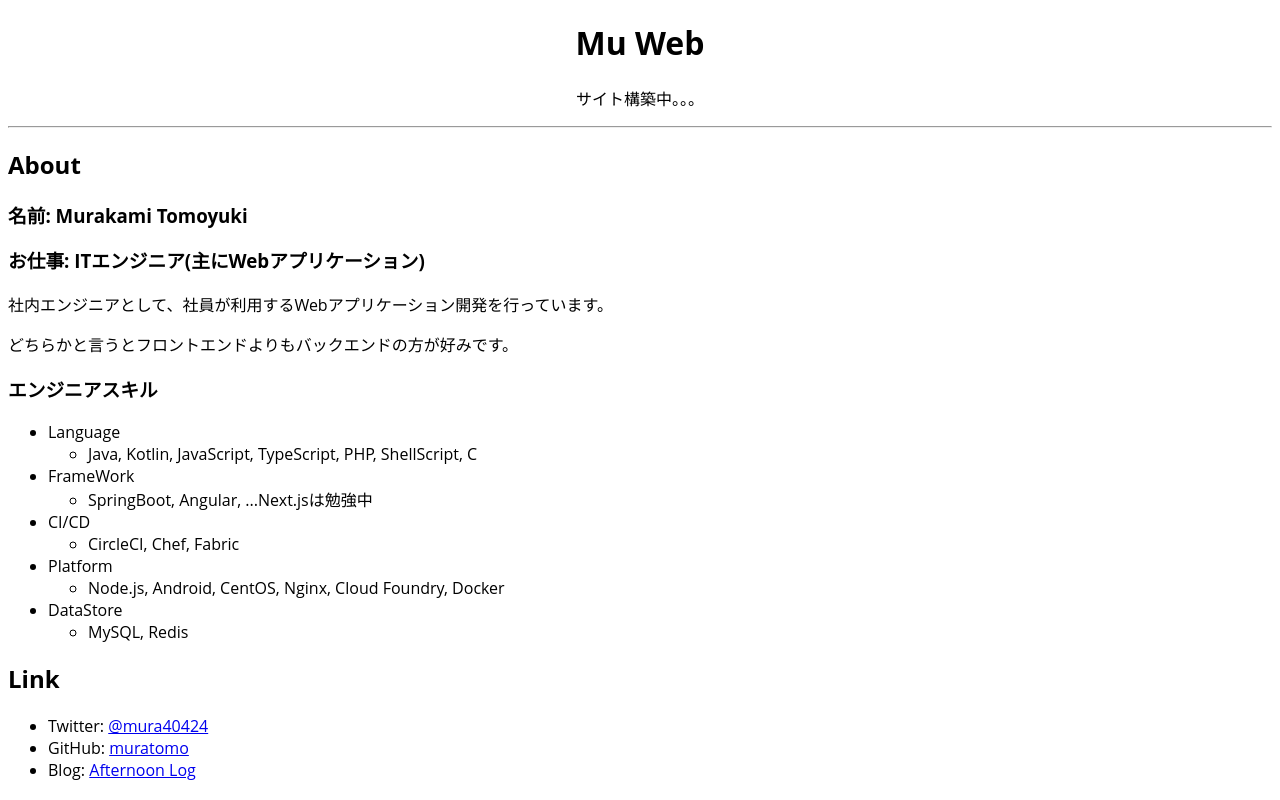
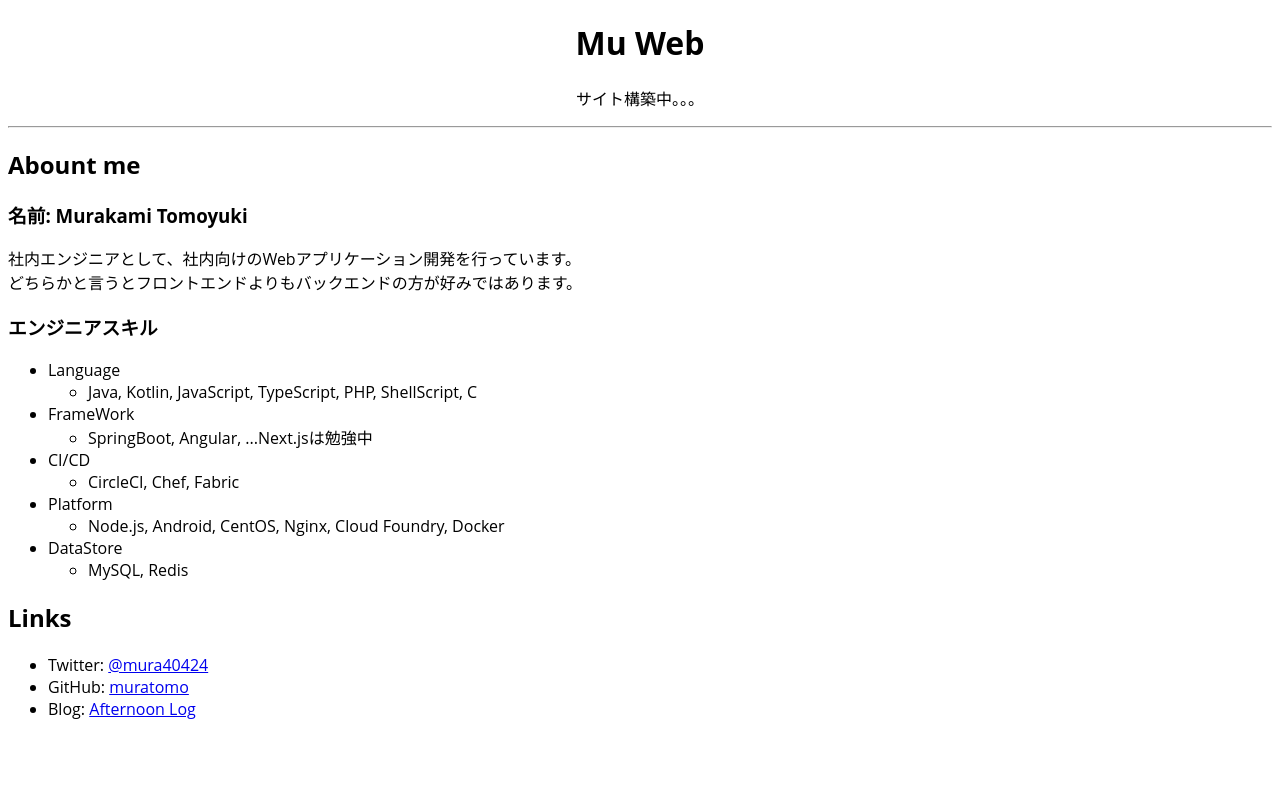
Before and after one commit to muratomo/mu-web, a Next.js app in the folder app/: page / in a window 1280 px wide. Built offline with nearby package versions, Linux system fonts and the light colour scheme.

Commit message:
ts対応

```diff
--- a/app/pages/index.js
+++ /dev/null
@@ -1,43 +0,0 @@
-'use strict';
-
-import '../style/index.scss'
-
-const title = <div><h1 id='title'>Mu Web</h1><p style={{ 'text-align': 'center' }}>サイト構築中。。。</p></div>;
-const profile = <div>
-  <h2>About</h2>
-    <h3 id='name'>名前: Murakami Tomoyuki</h3>
-    <h3>お仕事: ITエンジニア(主にWebアプリケーション)</h3>
-    <p>社内エンジニアとして、社員が利用するWebアプリケーション開発を行っています。</p>
-    <p>どちらかと言うとフロントエンドよりもバックエンドの方が好みです。</p>
-    <div>
-      <h3>エンジニアスキル</h3>
-      <ul>
-        <li>Language</li>
-          <ul><li>Java, Kotlin, JavaScript, TypeScript, PHP, ShellScript, C</li></ul>
-        <li>FrameWork</li>
-          <ul><li>SpringBoot, Angular, ...Next.jsは勉強中</li></ul>
-        <li>CI/CD</li>
-          <ul><li>CircleCI, Chef, Fabric</li></ul>
-        <li>Platform</li>
-          <ul><li>Node.js, Android, CentOS, Nginx, Cloud Foundry, Docker</li></ul>
-        <li>DataStore</li>
-          <ul><li>MySQL, Redis</li></ul>
-      </ul>
-    </div>
-  <h2>Link</h2>
-    <ul>
-      <li>Twitter: <a href="https://twitter.com/mura40424">@mura40424</a></li>
-      <li>GitHub: <a href="https://github.com/muratomo">muratomo</a></li>
-      <li>Blog: <a href="https://mura-elma.hatenablog.com">Afternoon Log</a></li>
-    </ul>
-  </div>;
-
-const Index = () => {
-  return <div>
-    {title}
-    <hr></hr>
-    {profile}
-  </div>
-};
-
-export default Index
--- /dev/null
+++ b/app/src/pages/index.tsx
@@ -0,0 +1,49 @@
+import '../style/index.scss';
+import * as React from 'react';
+import { NextPageContext } from 'next'
+
+const profileJSX: JSX.Element = <div>
+  <h2>Abount me</h2>
+  <h3>名前: Murakami Tomoyuki</h3>
+  <p>社内エンジニアとして、社内向けのWebアプリケーション開発を行っています。<br/>
+  どちらかと言うとフロントエンドよりもバックエンドの方が好みではあります。
+  </p>
+  <h3>エンジニアスキル</h3>
+  <ul>
+    <li>Language</li>
+      <ul><li>Java, Kotlin, JavaScript, TypeScript, PHP, ShellScript, C</li></ul>
+    <li>FrameWork</li>
+      <ul><li>SpringBoot, Angular, ...Next.jsは勉強中</li></ul>
+    <li>CI/CD</li>
+      <ul><li>CircleCI, Chef, Fabric</li></ul>
+    <li>Platform</li>
+      <ul><li>Node.js, Android, CentOS, Nginx, Cloud Foundry, Docker</li></ul>
+    <li>DataStore</li>
+      <ul><li>MySQL, Redis</li></ul>
+  </ul>
+  <h2>Links</h2>
+  <ul>
+    <li>Twitter: <a href="https://twitter.com/mura40424">@mura40424</a></li>
+    <li>GitHub: <a href="https://github.com/muratomo">muratomo</a></li>
+    <li>Blog: <a href="https://mura-elma.hatenablog.com">Afternoon Log</a></li>
+  </ul>
+</div>;
+
+export default class TopPage extends React.Component<{}> {
+  static async getInitialProps({ req }: NextPageContext) {
+    const userAgent = req ? req.headers['user-agent'] : navigator.userAgent;
+    console.log(userAgent);
+    return { userAgent }
+  }
+
+  render() {
+    return (
+      <div>
+        <h1 id="title">Mu Web</h1>
+        <p style={{ 'textAlign': 'center' }}>サイト構築中。。。</p>
+        <hr></hr>
+        {profileJSX}
+      </div>
+    );
+  }
+}
```
Also changed, not shown: app/src/style/index.scss (renamed from app/style/index.scss).
